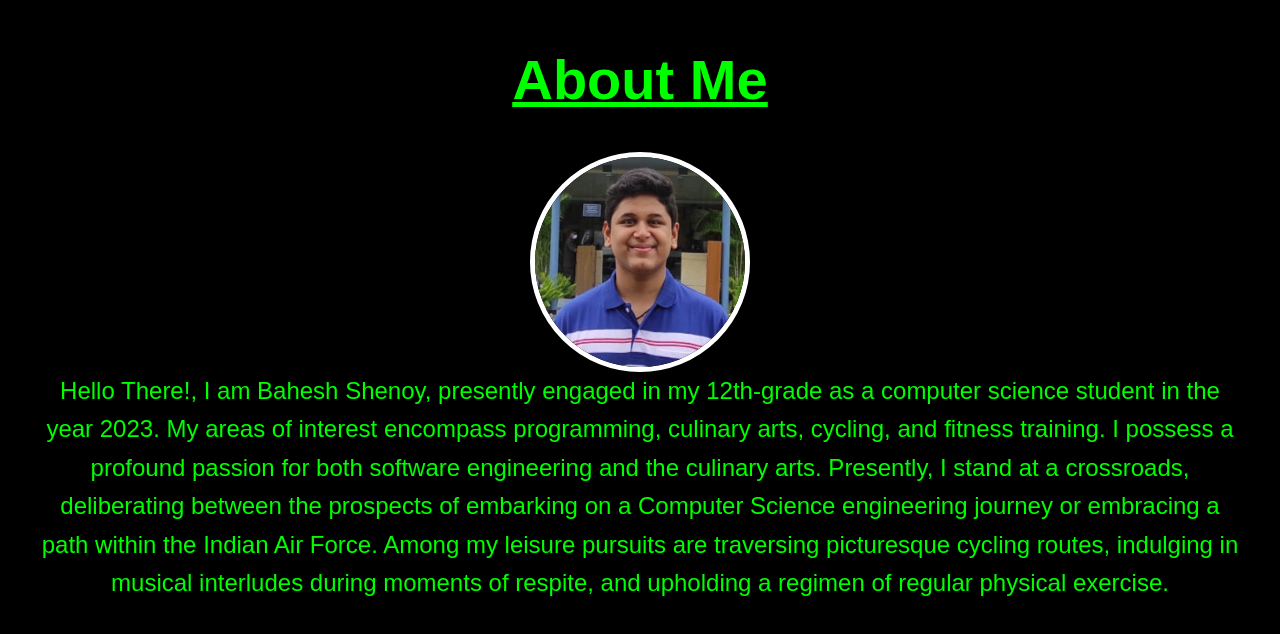
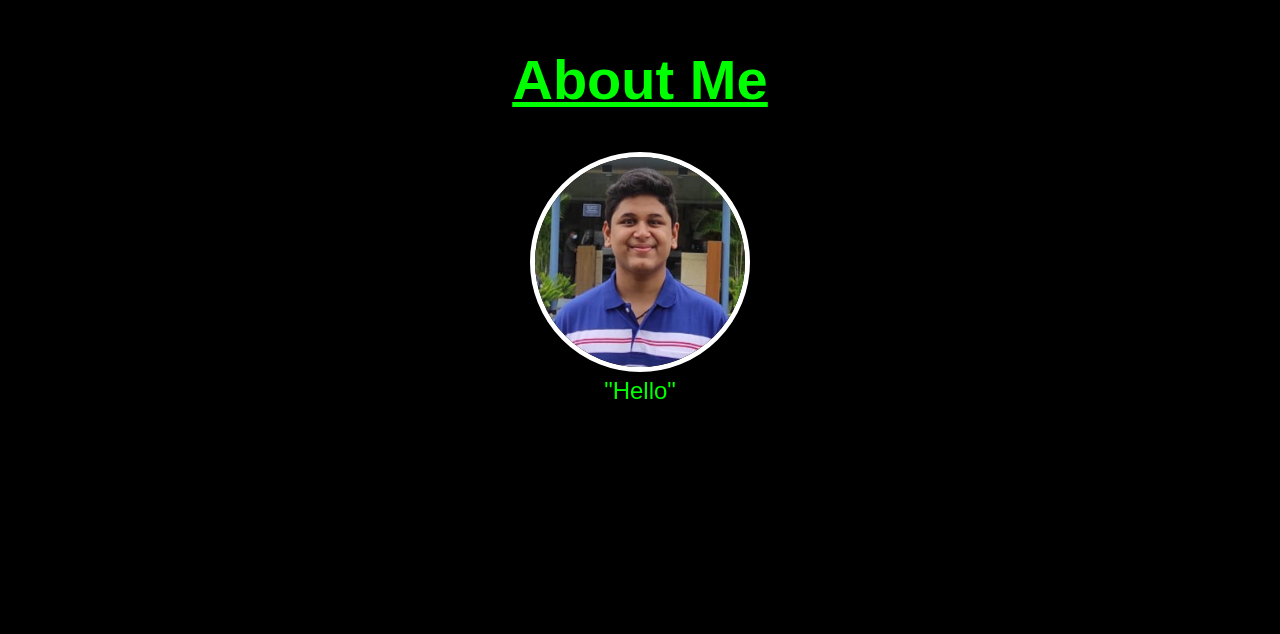
Before and after one commit to Bahesh/Bahesh.github.io, a plain HTML site: page index.html in a window 1280 px wide. Shown: the part 130-764 px from the top of the page. Drawn offline with Linux system fonts and the light colour scheme.

Commit message:
just messing around with git

```diff
--- a/index.html
+++ b/index.html
@@ -9,13 +9,13 @@
     <meta name="author" content="Bahesh Shenoy">
     <meta name="keywords" content="web development, programming, cooking, cycling">
     <link rel="stylesheet" href="styles.css">
-    <title>Bahesh Shenoy N B</title>
+    <title>Hello There!!</title>
 </head>
 
 <body>
     <div class="main">
         <header>
-            <h1 class="ma">
+            <h1 class="">
                 Bahesh Shenoy N B
                 <hr>
             </h1>
@@ -27,12 +27,7 @@
         </h2>
         <img src="images/bahesh.jpeg" class="bahesh_pic" alt="Photograph of Bahesh Shenoy">
         <p>
-            Hello There!, I am Bahesh Shenoy, presently engaged in my 12th-grade as a computer science student in the year 2023.
-	    My areas of interest encompass programming, culinary arts, cycling, and fitness training. I possess a profound passion
-            for both software engineering and the culinary arts. Presently, I stand at a crossroads, deliberating between the
-	    prospects of embarking on a Computer Science engineering journey or embracing a path within the Indian Air Force.
-	    Among my leisure pursuits are traversing picturesque cycling routes, indulging in musical interludes during moments
-	    of respite, and upholding a regimen of regular physical exercise.
+            "Hello"
         </p>
         <div class="contact">
             <ul>
```
